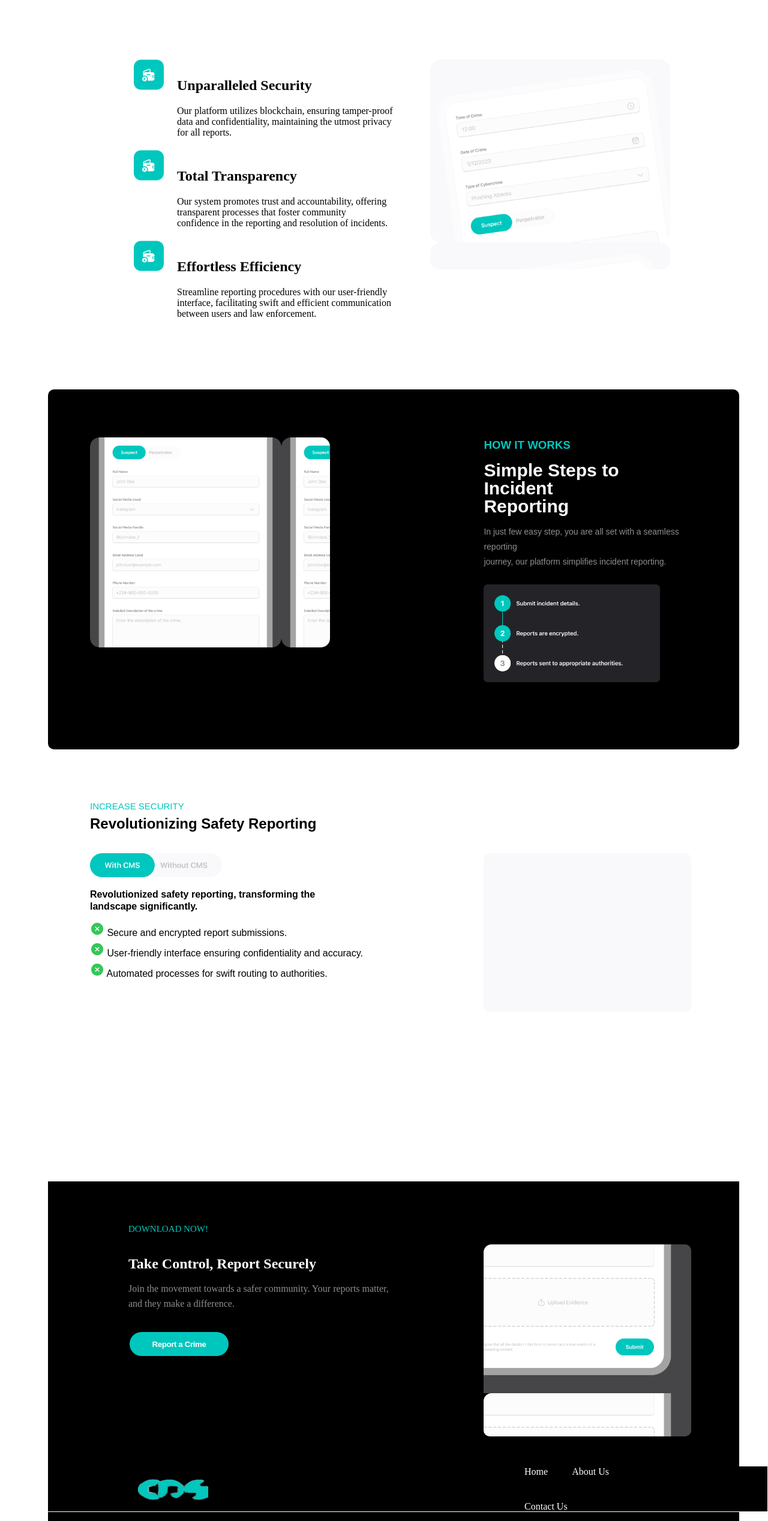
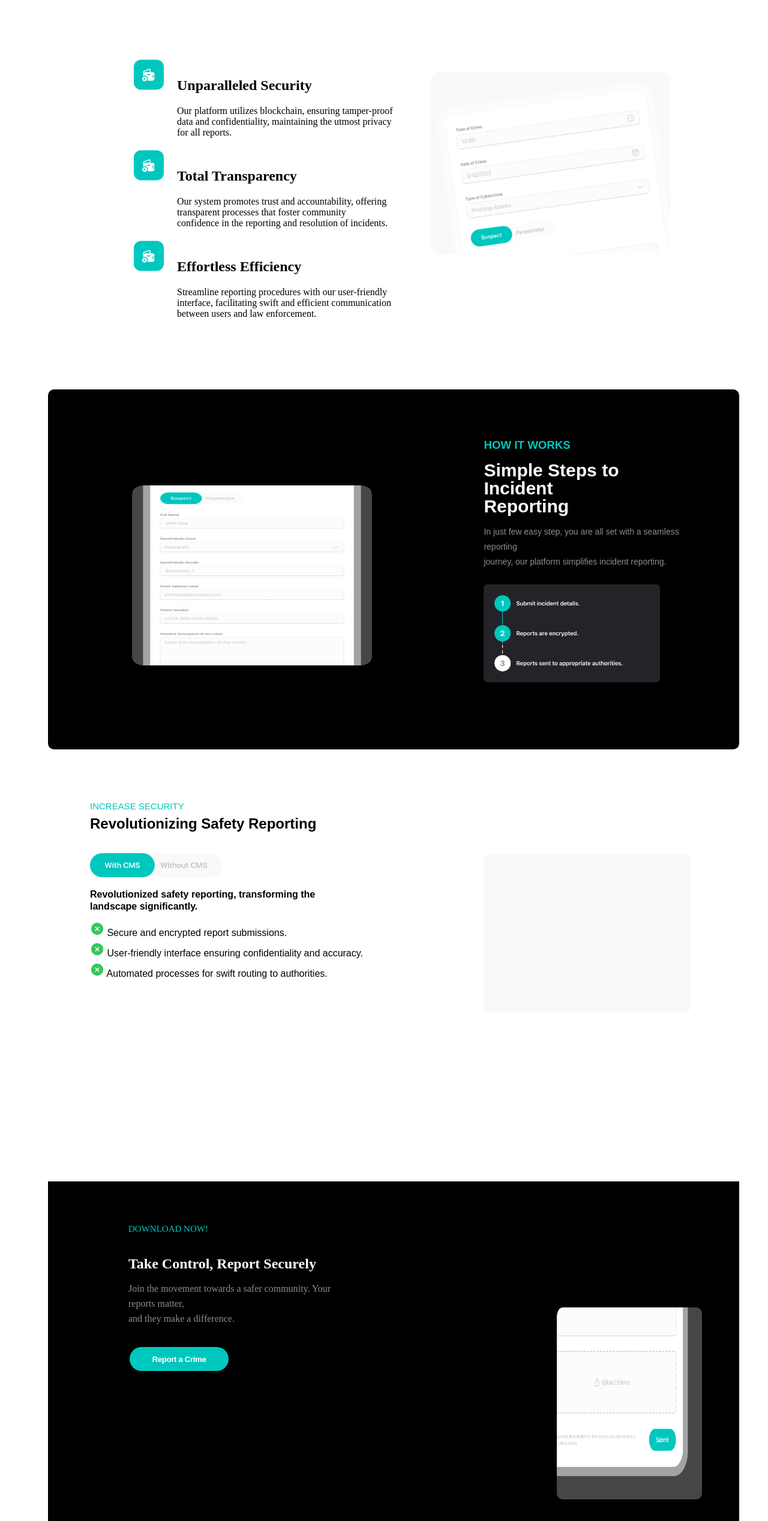
Before and after one commit to favourjesudamilola/SafeReport, an Angular app: page / in a window 1280 px wide. Shown: the part 927-3462 px from the top of the page at 60% size. Built offline with nearby package versions, Linux system fonts and the light colour scheme.

Commit message:
image removed

```diff
--- a/src/app/home/home.component.css
+++ b/src/app/home/home.component.css
@@ -116,8 +116,7 @@
 }
 
 .benefits .benefits-image{
-    background-image: url("/assets/images/form.png");
-    background-size: contain;
+    background-repeat: no-repeat;
     width: 400px;
     border-radius: 15px;
     margin-right: 80px;
@@ -140,12 +139,10 @@
 
 .howdesc{
     width: 400px;
-    height: 350px;
+    height: 300px;
     margin-top: 80px;
     border-radius: 15px;
     margin-left: 70px;
-    background-image: url("/assets/images/list.png");
-    background-size: contain;
 }
 
 .how-it-works{
@@ -297,12 +294,11 @@
 }
 
 .image{
-    background-image: url("/assets/images/footer.png");
-    background-size: contain;
-    width: 30%;
+    width: 50%;
     border-radius: 10px;
-    margin-right: 80px;
+    margin-left: 180px;
     margin-top: 105px;
+    margin-bottom: 100px;
     height: 320px;
 }
 
--- a/src/app/home/home.component.html
+++ b/src/app/home/home.component.html
@@ -70,7 +70,7 @@
             </div>
 
             <div class="benefits-image">
-
+                <img class="benefits-image" src="/assets/images/form.png">
             </div>
         </div>
     </div>
@@ -80,7 +80,7 @@
 <section>
     <div id="howitworks">
         <div class="howdesc">
-
+            <img class="howdesc" src="/assets/images/list.png">
         </div>
 
         <div class="how-it-works">
@@ -158,7 +158,7 @@
             </div>
 
             <div class="image">
-
+                <img class="image" src="/assets/images/footer.png">
             </div>
 
         </div>
```
